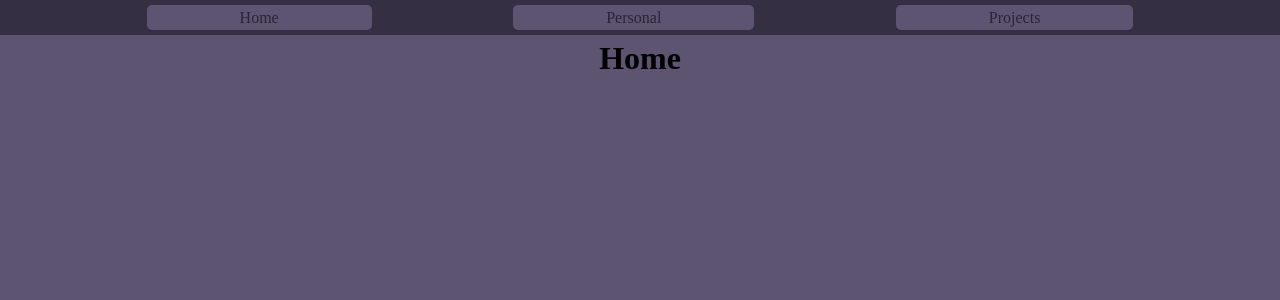
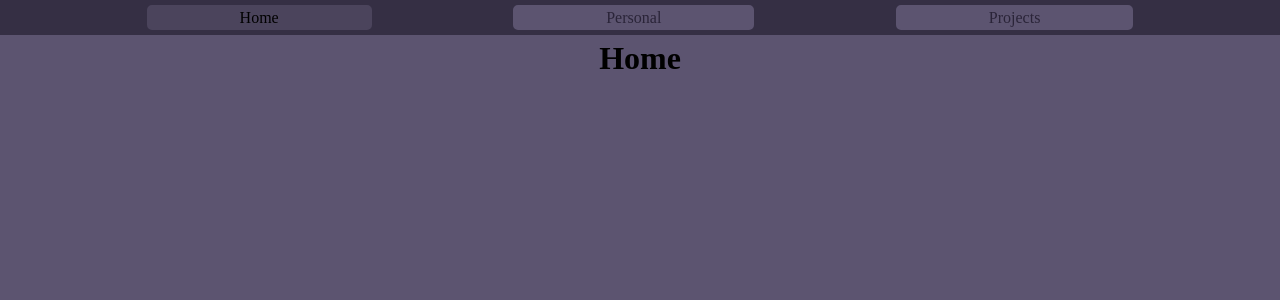
Before and after one commit to an0tv/an0tv.github.io, a Vue app: page / in a window 1280 px wide. In both pictures the pointer is over the link "Home". Shown: the top 300 px of the page. Built offline with nearby package versions, Linux system fonts and the light colour scheme.

Commit message:
added some color boiler for top bar and made it look a little nicer

```diff
--- a/src/App.vue
+++ b/src/App.vue
@@ -6,11 +6,12 @@ function reloadPage(){
 }
 </script>
 <template>
-
+ <!--
  <div v-if="isMobileDevice">
     <mobile/>
   </div>
-  <div  class="sidebar" v-else>
+-->
+  <div  class="sidebar">
     <RouterLink class="top" to="/"> Home </RouterLink>
     <RouterLink class="top" to="/personal" > Personal </RouterLink>
     <RouterLink class="top" to="/projects"> Projects </RouterLink>
--- a/src/style.css
+++ b/src/style.css
@@ -10,7 +10,12 @@ body, html, .app, template, div{
     background-color: #5C5470;
     padding: 0 7% 5px 7%;
     border-radius: 5px;
-
+}
+.top:hover{
+    background-color: #4b445c;
+    border: 4px solid #4b445c;
+    padding: 0 7% 5px 7%;
+    border-radius: 5px;
 }
 .sidebar{
     display: flex;
@@ -88,7 +93,7 @@ a:link { text-decoration: none; }
 a:visited { text-decoration: none; }
 
 
-a:hover { text-decoration: none; }
+a:hover { color: black; }
 
 
 a:active { text-decoration: none; }
```
